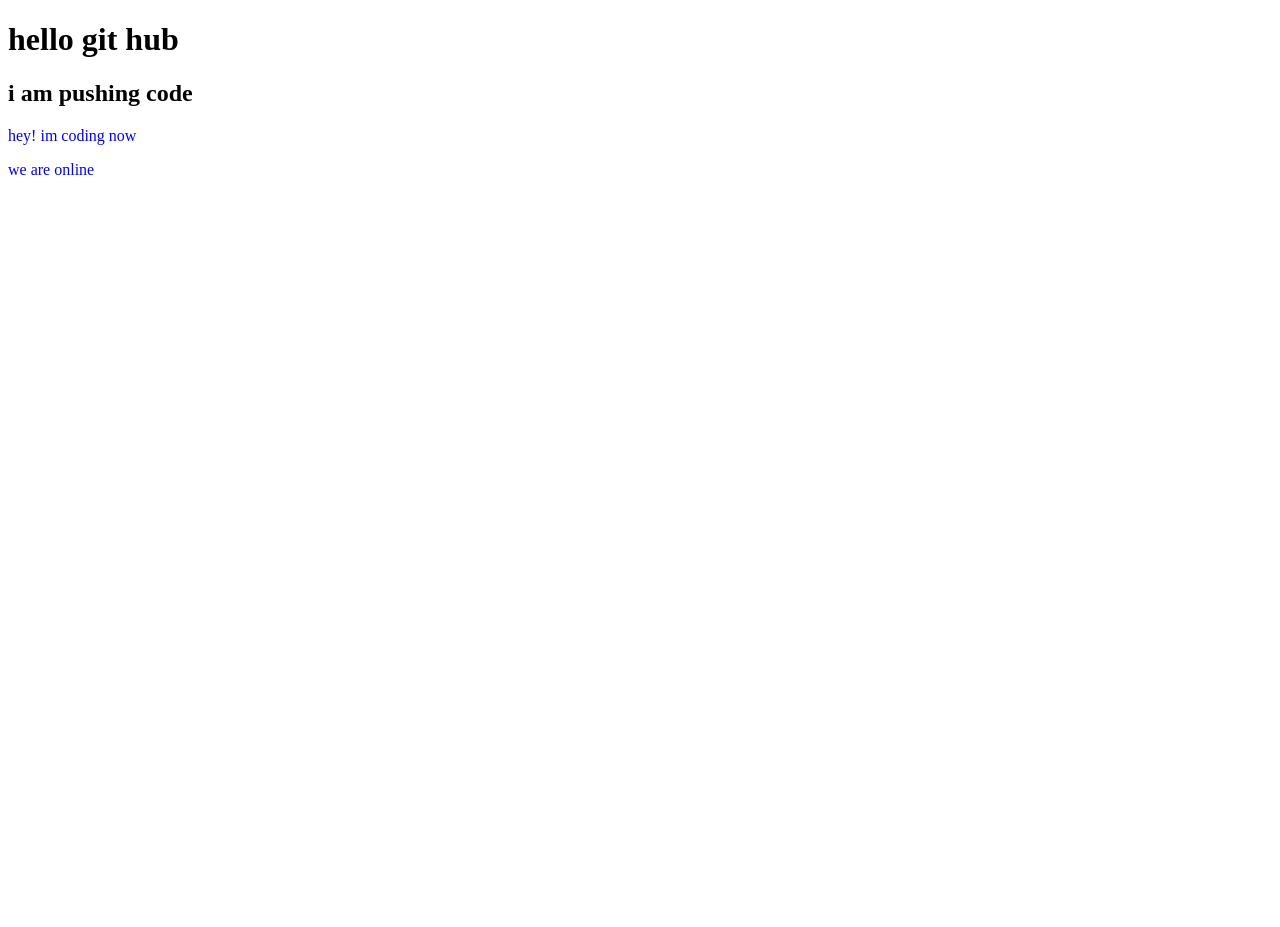
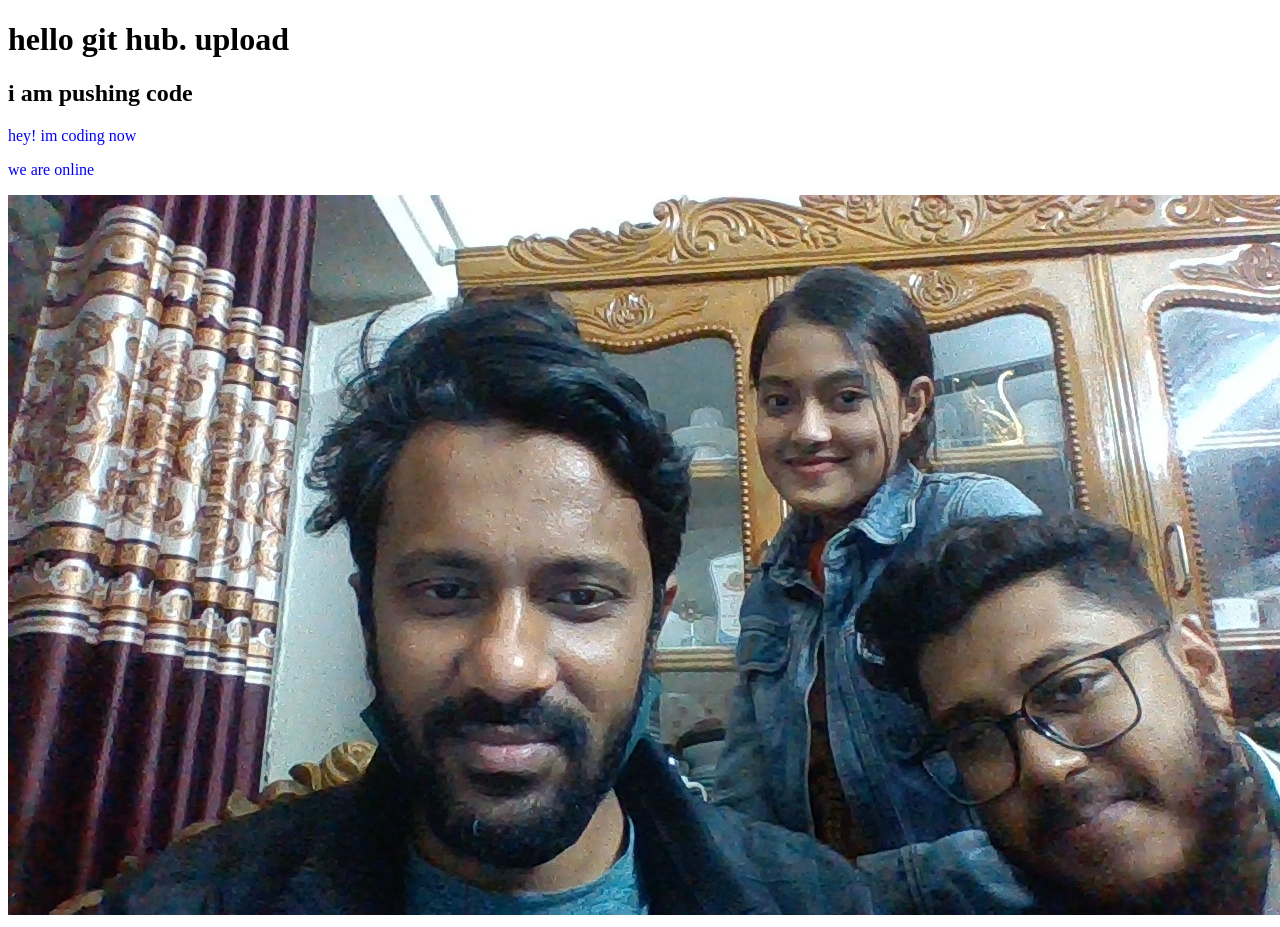
Before and after one commit to Anaisur96/my-second-repo, a plain HTML site: page index.html in a window 1280 px wide. Before the commit the page ends 800 px from the top, so only its background shows below. Drawn offline with Linux system fonts and the light colour scheme.

Commit message:
pic added

```diff
--- a/index.html
+++ b/index.html
@@ -8,10 +8,11 @@
     <link rel="stylesheet" href="style.css">
 </head>
 <body>
-    <h1>hello git hub</h1>
+    <h1>hello git hub. upload</h1>
     <h2>i am pushing code</h2>
     <p>hey! im coding now</p>
     <p>we are online</p>
+    <img src="text.jpg" alt="">
 
 </body>
 </html>
```
Also changed, not shown: text.jpg (added).
